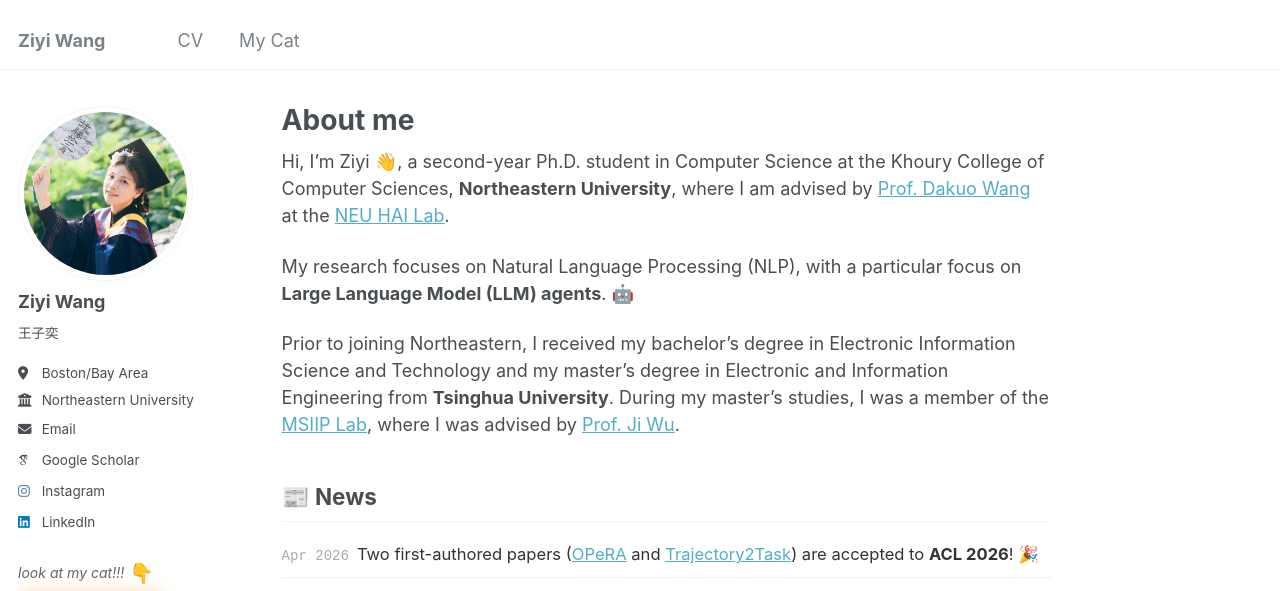
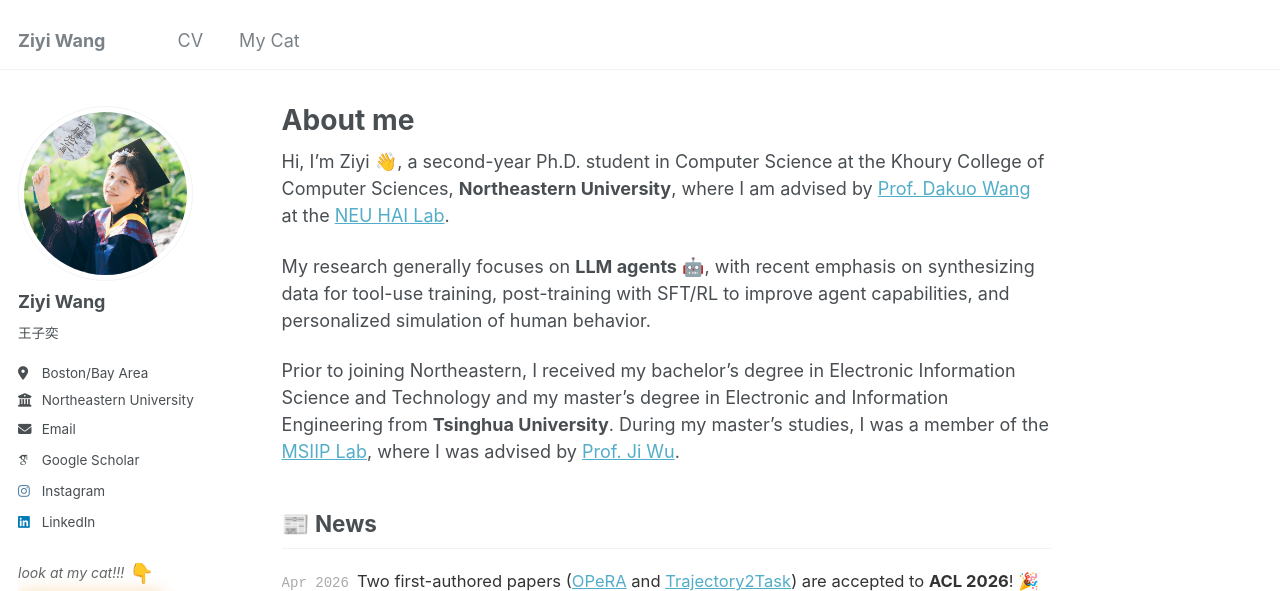
Before and after one commit to Ziyiii0-0/Ziyiii0-0.github.io, a Jekyll site: the page built from _pages/about.md, in a window 1280 px wide and 1291 px high, cut to the strip 0-591 px from the top of the window. Built offline with Jekyll 4.4.1, drawn with Linux system fonts in a browser that asks for light colours; some web fonts are replaced.

Commit message:
Update research interests on homepage
Co-Authored-By: Claude Opus 4.6 (1M context) <noreply@anthropic.com>

```diff
--- a/_pages/about.md
+++ b/_pages/about.md
@@ -9,7 +9,7 @@ redirect_from:
 
 Hi, I'm Ziyi 👋, a second-year Ph.D. student in Computer Science at the Khoury College of Computer Sciences, **Northeastern University**, where I am advised by [Prof. Dakuo Wang](https://www.dakuowang.com/) at the [NEU HAI Lab](https://hailab.io/).
 
-My research focuses on Natural Language Processing (NLP), with a particular focus on **Large Language Model (LLM) agents**. 🤖
+My research generally focuses on **LLM agents** 🤖, with recent emphasis on synthesizing data for tool-use training, post-training with SFT/RL to improve agent capabilities, and personalized simulation of human behavior.
 
 Prior to joining Northeastern, I received my bachelor’s degree in Electronic Information Science and Technology and my master’s degree in Electronic and Information Engineering from **Tsinghua University**. During my master’s studies, I was a member of the [MSIIP Lab](http://msiip.tsinghua.edu.cn/en/), where I was advised by [Prof. Ji Wu](https://scholar.google.com/citations?user=1V8LxbYAAAAJ&hl=en).
 
```
